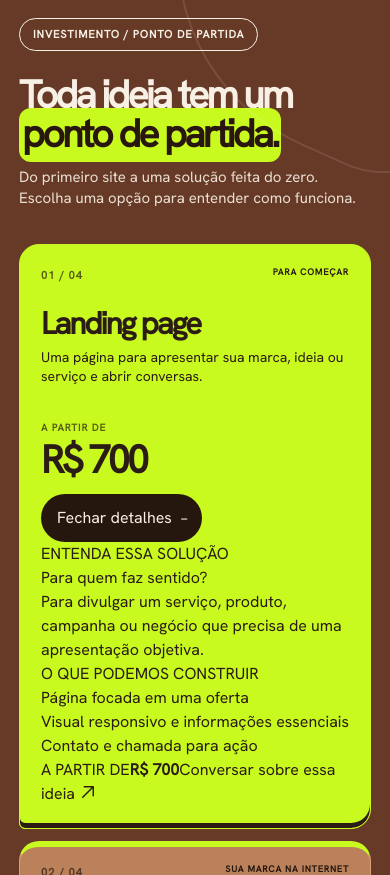
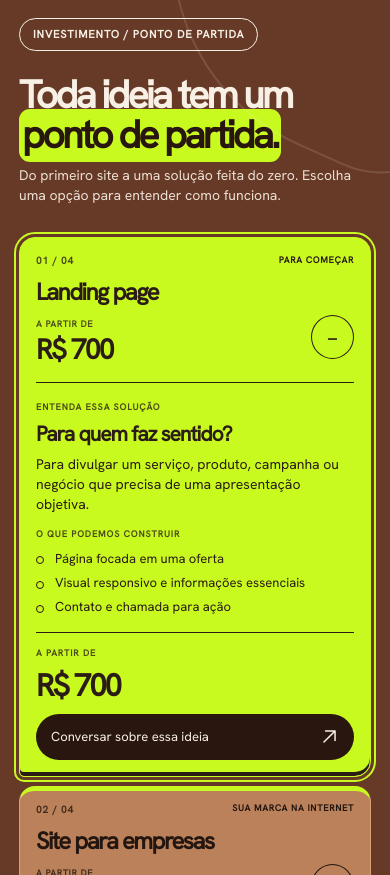
Before and after one commit to palomagl/unica, a React (Vite) app: page / in a window 390 px wide. Shown: the part 5029-5904 px from the top of the page. Built offline with nearby package versions, Linux system fonts and the light colour scheme.

Commit message:
style: desktop cards informativos e accordion mobile compacto com a identidade ÚNICA

```diff
--- a/src/components/commercial.css
+++ b/src/components/commercial.css
@@ -1,59 +1,59 @@
-/* ÚNICA — vitrine comercial: cartões com hierarquia e personalidade.
-   Quatro escolhas em desktop, duas no tablet e uma por linha no celular.
-   Sem dependências, ícones extras ou gradientes genéricos. */
+/* ÚNICA / INVESTIMENTO — quatro escolhas, detalhe sob demanda.
+   Desktop usa cartões e um painel editorial; celular usa uma opção expandida por vez.
+   Sem bibliotecas novas, sem carregar imagens e sem modificar a FAQ. */
 .u-investment{scroll-margin-top:24px}
 .u-investment-v2{
   position:relative;isolation:isolate;overflow:hidden;
   background:#673a27;color:#f8f0e5;
-  padding:clamp(70px,7vw,100px) 0 clamp(62px,6vw,90px)
+  padding:clamp(68px,6vw,94px) 0 clamp(58px,5vw,82px)
 }
 .u-investment-v2:before{
-  content:'';position:absolute;right:-125px;top:-150px;
-  width:350px;height:350px;border:2px solid #f8f0e51c;
+  content:'';position:absolute;right:-125px;top:-155px;
+  width:355px;height:355px;border:2px solid #f8f0e521;
   border-radius:46% 54% 30% 70%;transform:rotate(24deg);
   pointer-events:none
 }
 .u-investment-v2 .u-price-head{
-  display:grid;grid-template-columns:minmax(0,1.4fr) minmax(220px,.6fr);
-  gap:clamp(18px,4vw,58px);align-items:end;
-  margin-bottom:clamp(27px,3.7vw,50px)
+  display:grid;grid-template-columns:minmax(0,1.4fr) minmax(210px,.6fr);
+  gap:clamp(19px,3.5vw,50px);align-items:end;
+  margin-bottom:clamp(29px,3.3vw,44px)
 }
 .u-investment-v2 .u-price-head .u-kicker{color:#f8f0e5}
 .u-investment-v2 .u-price-head h2{
-  font-size:clamp(45px,4.5vw,70px);line-height:1.02;letter-spacing:-.07em;
-  max-width:840px
+  font-size:clamp(44px,4.45vw,69px);line-height:1.03;
+  letter-spacing:-.07em;max-width:830px
 }
 .u-investment-v2 .u-price-head mark{
-  background:var(--u-accent);color:#28160f;
-  border-radius:12px;padding:0 .08em .055em;
-  box-decoration-break:clone;-webkit-box-decoration-break:clone
+  background:var(--u-accent);color:#28160f;border-radius:11px;
+  padding:0 .08em .055em;box-decoration-break:clone;-webkit-box-decoration-break:clone
 }
 .u-investment-v2 .u-price-head>p{
-  max-width:330px;font-size:clamp(16px,1.35vw,19px);
-  line-height:1.38;margin:0 0 7px;color:#f8f0e5e8
+  max-width:360px;font-size:clamp(15px,1.3vw,19px);
+  line-height:1.42;margin:0 0 6px;color:#f8f0e5e8
 }
 .u-price-card-grid{
   display:grid;grid-template-columns:repeat(4,minmax(0,1fr));
-  align-items:stretch;gap:clamp(11px,1.4vw,21px)
+  align-items:stretch;gap:clamp(11px,1.45vw,20px)
 }
 .u-price-card{
-  display:flex;flex-direction:column;min-width:0;min-height:393px;
-  padding:clamp(18px,2.1vw,29px);
-  border-radius:23px 23px 23px 8px;
+  display:flex;flex-direction:column;min-width:0;
+  min-height:335px;padding:clamp(18px,1.8vw,27px);
+  border-radius:22px 22px 22px 7px;
   border:1px solid #d3bdb0;
   background:#f8f0e5;color:#2b1c15;
-  transition:transform .26s cubic-bezier(.2,.7,.2,1),box-shadow .26s
+  transition:transform .24s,box-shadow .24s,outline-color .24s
 }
-.u-price-card:hover{transform:translateY(-7px);box-shadow:0 18px 30px #150b072f}
-.u-price-card:focus-within{outline:2px solid var(--u-accent);outline-offset:3px}
+.u-price-card:hover{transform:translateY(-4px);box-shadow:0 15px 27px #150b072b}
+.u-price-card.is-open{outline:2px solid var(--u-accent);outline-offset:3px}
+.u-price-card:focus-within{outline:3px solid var(--u-accent);outline-offset:3px}
 .u-price-card--entry{
   background:var(--u-accent);border-color:var(--u-accent);
-  box-shadow:inset 0 -5px 0 #2b1c15;
+  box-shadow:inset 0 -4px 0 #2b1c15
 }
 .u-price-card--brand{
-  background:#bb815a;color:#23150f;
-  border-color:#d6a177;border-top:6px solid var(--u-accent);
-  padding-top:calc(clamp(18px,2.1vw,29px) - 5px)
+  background:#bb815a;color:#23150f;border-color:#d6a177;
+  border-top:5px solid var(--u-accent);
+  padding-top:calc(clamp(18px,1.8vw,27px) - 4px)
 }
 .u-price-card--store{background:#e9d8c7}
 .u-price-card--bespoke{
@@ -62,99 +62,197 @@
   box-shadow:inset 0 0 0 1px #ffffff0a
 }
 .u-price-card-top{display:flex;justify-content:space-between;align-items:start;gap:9px}
-.u-price-card-number{font-size:11px;font-weight:900;letter-spacing:.09em;opacity:.7;white-space:nowrap}
+.u-price-card-number{font-size:11px;font-weight:900;letter-spacing:.09em;opacity:.8;white-space:nowrap}
 .u-price-card-eyebrow{
-  max-width:130px;text-align:right;font-size:9px;font-weight:900;
-  letter-spacing:.09em;line-height:1.2
+  max-width:135px;text-align:right;font-size:9px;font-weight:900;
+  letter-spacing:.08em;line-height:1.24
 }
 .u-price-card--bespoke .u-price-card-eyebrow{color:var(--u-accent)}
-.u-price-card-body{padding-top:clamp(28px,3vw,44px)}
+.u-price-card-body{padding-top:clamp(21px,2.3vw,36px)}
 .u-price-card-body h3{
-  font-size:clamp(26px,2.35vw,36px);
-  line-height:.98;letter-spacing:-.066em;font-weight:900;
-  overflow-wrap:break-word;margin:0 0 15px
+  font-size:clamp(26px,2.26vw,35px);line-height:1;
+  letter-spacing:-.063em;font-weight:900;
+  overflow-wrap:break-word;margin:0 0 12px
 }
-.u-price-card-body p{font-size:clamp(13px,1.05vw,15px);line-height:1.43;margin:0;max-width:260px}
-.u-price-card-bottom{margin-top:auto;padding-top:30px}
-.u-price-card-kind{
-  font-size:9px;letter-spacing:.1em;font-weight:900;opacity:.72;
-  display:block;border-top:1px solid currentColor;padding-top:14px
+.u-price-card-body p{
+  font-size:clamp(12px,1vw,15px);line-height:1.42;
+  margin:0;max-width:260px
 }
-.u-price-card-cost{display:flex;flex-direction:column;gap:5px;margin:18px 0 19px}
-.u-price-card-cost>span{font-size:10px;letter-spacing:.09em;font-weight:900;opacity:.7}
+.u-price-card-bottom{margin-top:auto;padding-top:18px}
+.u-price-card-cost{display:flex;flex-direction:column;gap:5px;margin:12px 0 17px}
+.u-price-card-cost>span{font-size:10px;letter-spacing:.075em;font-weight:900;opacity:.76}
 .u-price-card-cost strong{
-  font-size:clamp(28px,2.8vw,41px);line-height:1;letter-spacing:-.066em;
+  font-size:clamp(27px,2.75vw,39px);line-height:1.06;letter-spacing:-.06em;
   font-weight:900;overflow-wrap:break-word
 }
-.u-price-card--bespoke .u-price-card-cost strong{font-size:clamp(23px,2.3vw,34px);color:var(--u-accent)}
+.u-price-card--bespoke .u-price-card-cost strong{font-size:clamp(23px,2.1vw,32px);color:var(--u-accent)}
 .u-price-card-cta{
   display:flex;justify-content:space-between;align-items:center;
-  gap:8px;padding:12px 13px 12px 16px;
-  background:#291a13;color:#f8f0e5!important;
-  border-radius:999px;font-weight:900;font-size:12px;
-  transition:background .24s,color .24s
+  gap:10px;min-height:45px;width:100%;padding:11px 14px;
+  background:#291a13;color:#f8f0e5;
+  border:0;border-radius:99px;text-align:left;
+  font-weight:900;font-size:12px;cursor:pointer;
+  transition:background .22s,color .22s
 }
-.u-price-card-cta svg{width:19px;height:19px;flex:none}
-.u-price-card-cta:hover{background:#53331f}
-.u-price-card--entry .u-price-card-cta{background:#26170e}
-.u-price-card--bespoke .u-price-card-cta{background:var(--u-accent);color:#23160e!important}
+.u-price-card-cta:hover{background:#4c2c1d}
+.u-price-card--bespoke .u-price-card-cta{background:var(--u-accent);color:#23160e}
 .u-price-card--bespoke .u-price-card-cta:hover{background:#d5ff60}
+.u-price-action-mark{font-size:20px;line-height:1;flex:none}
+.u-price-mobile-details{display:none}
+.u-price-desktop-detail{
+  margin-top:19px;padding:clamp(25px,3vw,42px);
+  background:#f8f0e5;color:#291911;
+  border-radius:20px 20px 20px 6px;
+  animation:u-price-detail-in .3s ease both
+}
+.u-price-desktop-detail-top{
+  display:flex;justify-content:space-between;gap:14px;
+  padding-bottom:17px;border-bottom:1px solid #74513f53;
+  font-size:10px;letter-spacing:.12em;font-weight:900
+}
+.u-price-explanation{
+  display:grid;grid-template-columns:minmax(0,1.15fr) minmax(230px,.6fr);
+  gap:clamp(22px,5vw,70px);padding-top:25px;align-items:end
+}
+.u-price-detail-kicker{
+  display:block;font-size:10px;letter-spacing:.105em;font-weight:900;
+  color:#86614f;margin-bottom:10px
+}
+.u-price-explanation h4{
+  font-size:clamp(24px,2.6vw,35px);letter-spacing:-.05em;line-height:1.06;
+  font-weight:900;margin:0 0 11px
+}
+.u-price-explanation-copy>p{
+  font-size:clamp(14px,1.2vw,17px);line-height:1.5;
+  max-width:630px;margin:0 0 21px
+}
+.u-price-example-label{margin-top:12px}
+.u-price-explanation ul{
+  display:grid;gap:8px;margin:0;padding:0;list-style:none
+}
+.u-price-explanation li{
+  position:relative;font-size:clamp(13px,1.1vw,16px);line-height:1.4;
+  padding-left:19px
+}
+.u-price-explanation li:before{
+  content:'';position:absolute;left:0;top:.52em;width:8px;height:8px;
+  border-radius:50%;background:var(--u-accent);border:1px solid #28160f
+}
+.u-price-explanation-action{display:flex;flex-direction:column;align-items:flex-start}
+.u-price-explanation-action strong{
+  font-size:clamp(31px,3.1vw,47px);line-height:1.04;
+  letter-spacing:-.066em;font-weight:900;overflow-wrap:break-word
+}
+.u-price-detail-cta{
+  display:inline-flex;align-items:center;justify-content:space-between;gap:16px;
+  margin-top:20px;background:var(--u-accent);color:#28160f!important;
+  border-radius:99px;padding:14px 19px;max-width:100%;
+  font-weight:900;font-size:14px;transition:transform .2s
+}
+.u-price-detail-cta svg{width:19px;height:19px;flex:none}
+.u-price-detail-cta:hover{transform:translateY(-2px)}
 .u-investment-v2 .u-price-footer{
   display:flex;justify-content:space-between;align-items:center;
-  gap:26px;margin-top:26px
+  gap:25px;margin-top:25px
 }
 .u-investment-v2 .u-price-footer p{
-  font-size:12px;line-height:1.52;color:#f3dacc;max-width:560px;margin:0
+  font-size:12px;line-height:1.5;color:#f3dacc;max-width:560px;margin:0
 }
 .u-investment-v2 .u-price-footer a{
-  display:inline-flex;gap:8px;align-items:center;flex:none;
+  display:inline-flex;gap:9px;align-items:center;flex:none;
   border-bottom:2px solid var(--u-accent);
   font-size:clamp(15px,1.3vw,18px);padding-bottom:8px
 }
 .u-investment-v2 .u-price-footer a strong{font-weight:900}
 .u-investment-v2 .u-price-footer a svg{width:18px;height:18px;flex:none}
+@keyframes u-price-detail-in{
+  from{opacity:.5;transform:translateY(8px)}
+  to{opacity:1;transform:none}
+}
 @media(max-width:1100px){
   .u-price-card-grid{grid-template-columns:repeat(2,minmax(0,1fr));gap:15px}
-  .u-price-card{min-height:320px;padding:24px}
-  .u-price-card--brand{padding-top:19px}
-  .u-price-card-body{padding-top:30px}
-  .u-price-card-body h3{font-size:clamp(30px,3.6vw,43px)}
-  .u-price-card-body p{font-size:15px;max-width:400px}
-  .u-price-card-cost strong{font-size:42px}
-  .u-price-card--bespoke .u-price-card-cost strong{font-size:38px}
+  .u-price-card{min-height:285px;padding:24px}
+  .u-price-card--brand{padding-top:20px}
+  .u-price-card-body h3{font-size:clamp(29px,3.6vw,42px)}
+  .u-price-card-body p{font-size:15px;max-width:410px}
+  .u-price-card-cost strong{font-size:39px}
 }
 @media(max-width:700px){
-  .u-investment-v2{padding:70px 0 70px}
-  .u-investment-v2 .u-price-head{grid-template-columns:1fr;gap:13px;margin-bottom:28px}
-  .u-investment-v2 .u-price-head h2{font-size:clamp(39px,9vw,58px)}
-  .u-investment-v2 .u-price-head>p{font-size:15px;max-width:460px}
-  .u-price-card-grid{grid-template-columns:1fr;gap:12px}
+  .u-investment-v2{padding:67px 0 69px}
+  .u-investment-v2 .u-price-head{grid-template-columns:1fr;gap:11px;margin-bottom:25px}
+  .u-investment-v2 .u-price-head h2{font-size:clamp(39px,9vw,56px)}
+  .u-investment-v2 .u-price-head>p{font-size:14px;max-width:470px}
+  .u-price-card-grid{display:flex;flex-direction:column;gap:9px}
   .u-price-card{
-    min-height:0;padding:22px 21px;
-    border-radius:20px 20px 20px 6px
+    min-height:0;padding:15px 16px;border-radius:16px 16px 16px 5px;
+    transition:background .2s,border-color .2s
   }
-  .u-price-card--brand{padding-top:17px}
-  .u-price-card-body{padding-top:25px}
-  .u-price-card-body h3{font-size:clamp(31px,8vw,41px);margin-bottom:9px}
-  .u-price-card-body p{font-size:14px;line-height:1.4;max-width:500px}
-  .u-price-card-bottom{padding-top:20px}
-  .u-price-card-kind{padding-top:12px}
-  .u-price-card-cost{margin:13px 0 15px}
-  .u-price-card-cost strong{font-size:clamp(37px,10vw,47px)}
-  .u-price-card--bespoke .u-price-card-cost strong{font-size:clamp(31px,8.5vw,41px)}
-  .u-price-card-cta{min-height:46px;font-size:13px}
-  .u-investment-v2 .u-price-footer{align-items:start;flex-direction:column;gap:18px}
+  .u-price-card:hover{transform:none;box-shadow:none}
+  .u-price-card--brand{padding-top:11px}
+  .u-price-card-top{align-items:center}
+  .u-price-card-number{font-size:10px}
+  .u-price-card-eyebrow{font-size:9px;max-width:none}
+  .u-price-card-body{padding-top:12px}
+  .u-price-card-body h3{
+    font-size:clamp(22px,6.1vw,31px);
+    line-height:1.03;margin:0 0 5px
+  }
+  .u-price-card-body p{display:none}
+  .u-price-card-bottom{padding-top:0;display:flex;align-items:center;justify-content:space-between;gap:12px}
+  .u-price-card-cost{margin:9px 0 0;gap:3px}
+  .u-price-card-cost>span{font-size:9px}
+  .u-price-card-cost strong{font-size:clamp(24px,7.2vw,35px)}
+  .u-price-card--bespoke .u-price-card-cost strong{font-size:clamp(21px,6vw,30px)}
+  .u-price-card-cta{
+    width:auto;min-width:43px;min-height:43px;
+    border:1px solid currentColor;background:transparent;color:inherit;
+    border-radius:50%;padding:9px;
+    flex:none;justify-content:center;font-size:12px
+  }
+  .u-price-card-cta>span:first-child{display:none}
+  .u-price-card-cta .u-price-action-mark{font-size:24px}
+  .u-price-card--bespoke .u-price-card-cta{background:var(--u-accent);border-color:var(--u-accent);color:#28160f}
+  .u-price-card:not(.is-open) .u-price-card-cta{background:transparent;color:inherit}
+  .u-price-card--entry:not(.is-open) .u-price-card-cta{background:#28160f;color:var(--u-accent)}
+  .u-price-card.is-open{padding-bottom:16px}
+  .u-price-mobile-details:not(:empty){display:block;overflow:hidden;animation:u-price-detail-in .26s ease both}
+  .u-price-mobile-details .u-price-explanation{
+    display:flex;flex-direction:column;align-items:stretch;gap:16px;
+    padding-top:18px;margin-top:18px;border-top:1px solid currentColor
+  }
+  .u-price-mobile-details .u-price-detail-kicker{font-size:9px;margin-bottom:8px;color:inherit;opacity:.78}
+  .u-price-mobile-details .u-price-explanation h4{font-size:21px;margin-bottom:9px}
+  .u-price-mobile-details .u-price-explanation-copy>p{
+    font-size:14px;line-height:1.43;margin-bottom:14px
+  }
+  .u-price-mobile-details .u-price-example-label{margin-top:10px}
+  .u-price-mobile-details .u-price-explanation ul{gap:6px}
+  .u-price-mobile-details .u-price-explanation li{font-size:13px}
+  .u-price-mobile-details .u-price-explanation-action{
+    border-top:1px solid currentColor;padding-top:14px
+  }
+  .u-price-mobile-details .u-price-explanation-action strong{font-size:31px}
+  .u-price-mobile-details .u-price-detail-cta{
+    margin-top:13px;width:100%;font-size:13px;padding:13px 15px;
+    justify-content:space-between;background:#28160f;color:#f8f0e5!important
+  }
+  .u-price-card--bespoke .u-price-detail-cta{background:var(--u-accent);color:#28160f!important}
+  .u-price-desktop-detail{display:none}
+  .u-investment-v2 .u-price-footer{flex-direction:column;align-items:flex-start;gap:17px}
   .u-investment-v2 .u-price-footer a{flex:none;white-space:normal}
 }
 @media(max-width:380px){
-  .u-price-card{padding:19px 17px}
-  .u-price-card--brand{padding-top:14px}
-  .u-price-card-body h3{font-size:31px}
-  .u-price-card-cta{font-size:12px}
+  .u-price-card{padding:14px}
+  .u-price-card--brand{padding-top:10px}
+  .u-price-card-body h3{font-size:22px}
+  .u-price-card-cost strong{font-size:24px}
+  .u-price-card-bottom{gap:7px}
+  .u-price-card-cta{min-width:39px;min-height:39px}
 }
 @media(prefers-reduced-motion:reduce){
-  .u-price-card,.u-price-card-cta{transition:none}
-  .u-price-card:hover{transform:none}
+  .u-price-card,.u-price-card-cta,.u-price-detail-cta{transition:none}
+  .u-price-card:hover,.u-price-detail-cta:hover{transform:none}
+  .u-price-mobile-details:not(:empty),.u-price-desktop-detail{animation:none}
 }
 
 /* Segunda composição: perguntas abertas, sem cartões ou mockups.
```
